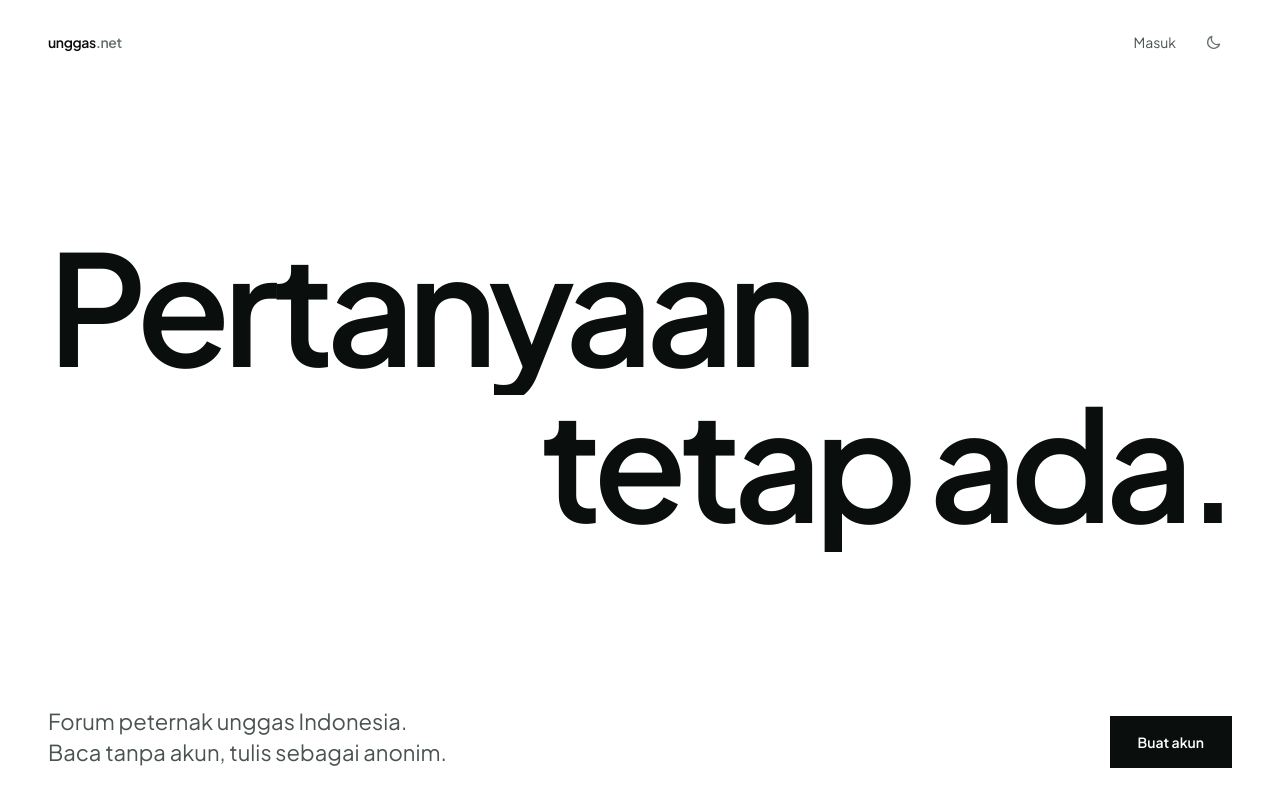
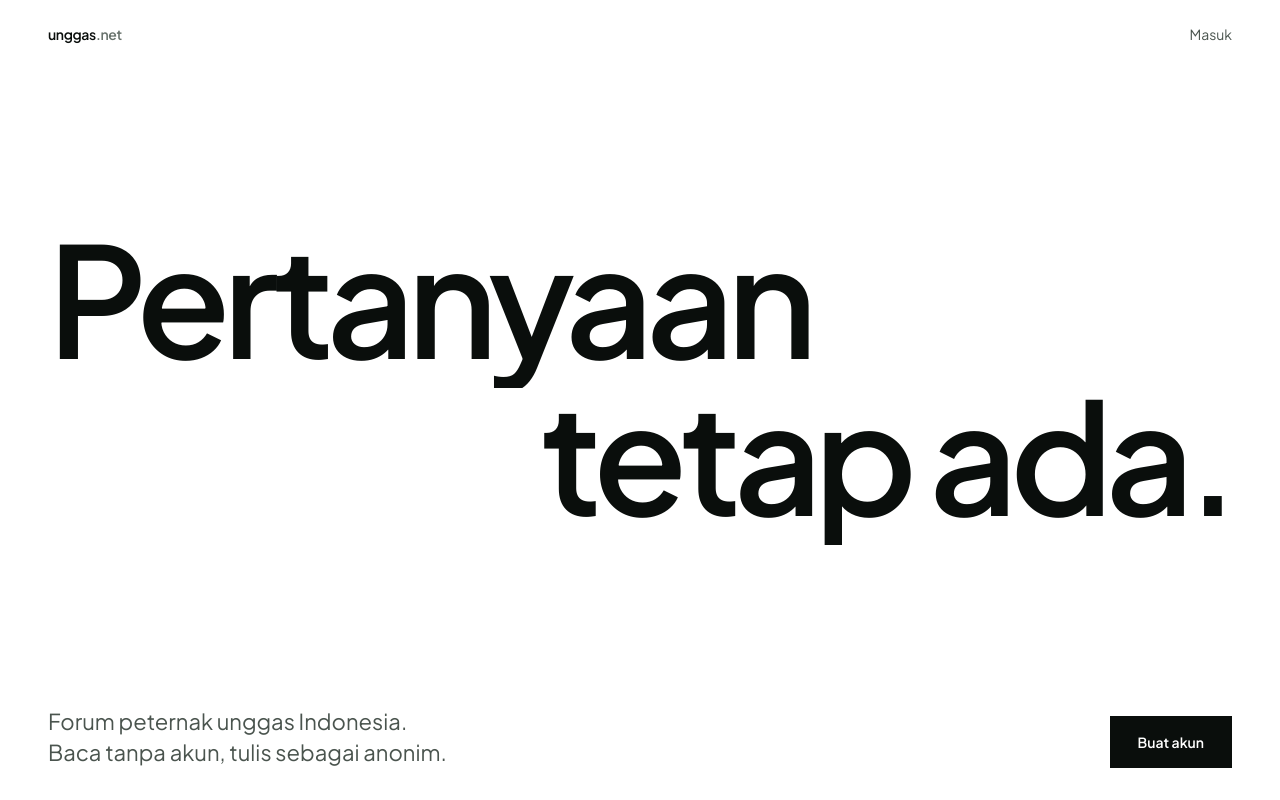
Before and after one commit to Arg-z/unggas-net, a Next.js app in the folder app/: page / in a window 1280 px wide. Shown: the top 800 px of the page. Built offline with nearby package versions, Linux system fonts and the light colour scheme; no server answers.

Commit message:
Hapus tombol tema dari landing

```diff
--- a/app/src/app/page.tsx
+++ b/app/src/app/page.tsx
@@ -2,7 +2,6 @@ import type { CSSProperties } from "react";
 import type { Metadata } from "next";
 import Link from "next/link";
 import { Pengungkap } from "@/components/Pengungkap";
-import { TombolTema } from "@/components/Tema";
 
 export const metadata: Metadata = {
   title: { absolute: "Forum Peternak Unggas Indonesia — unggas.net" },
@@ -54,7 +53,6 @@ export default function Mulai() {
             <Link href="/masuk" className="transition-colors hover:text-ink-strong">
               Masuk
             </Link>
-            <TombolTema />
           </nav>
         </header>
 
```
